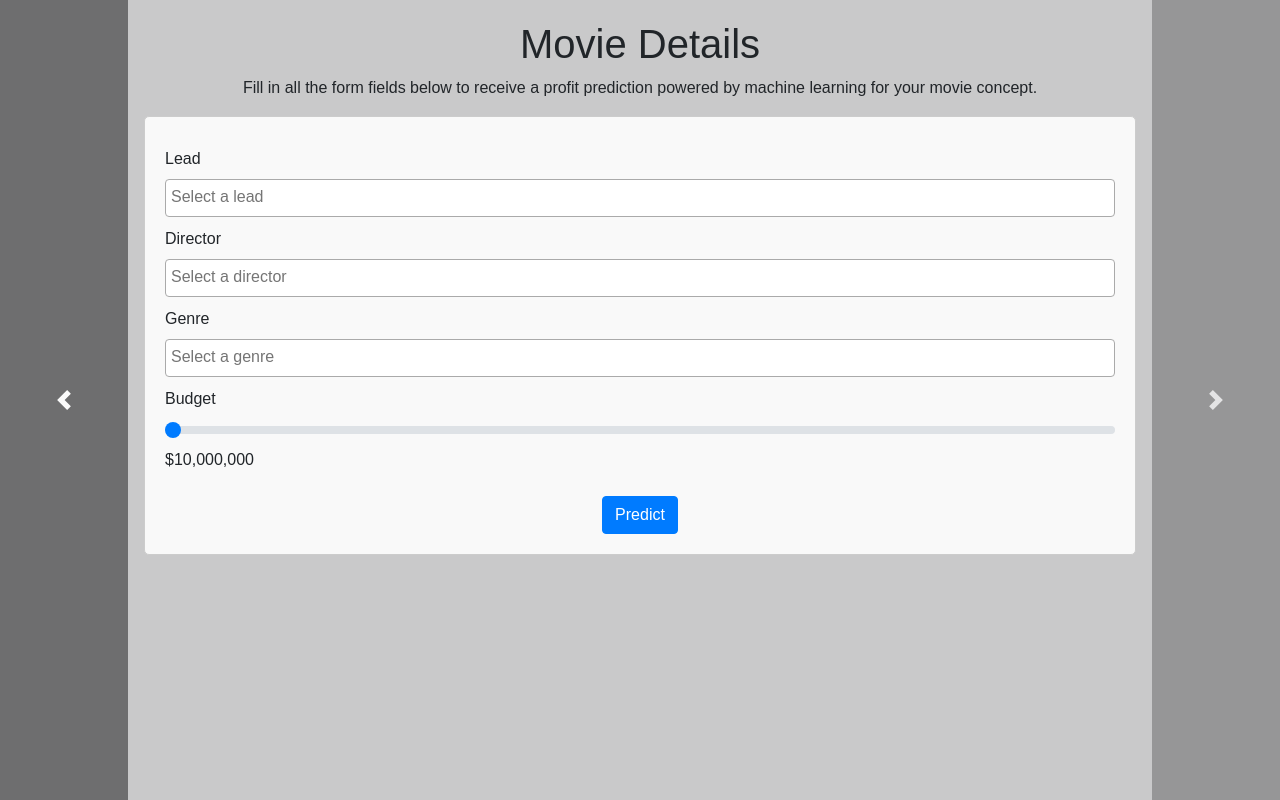
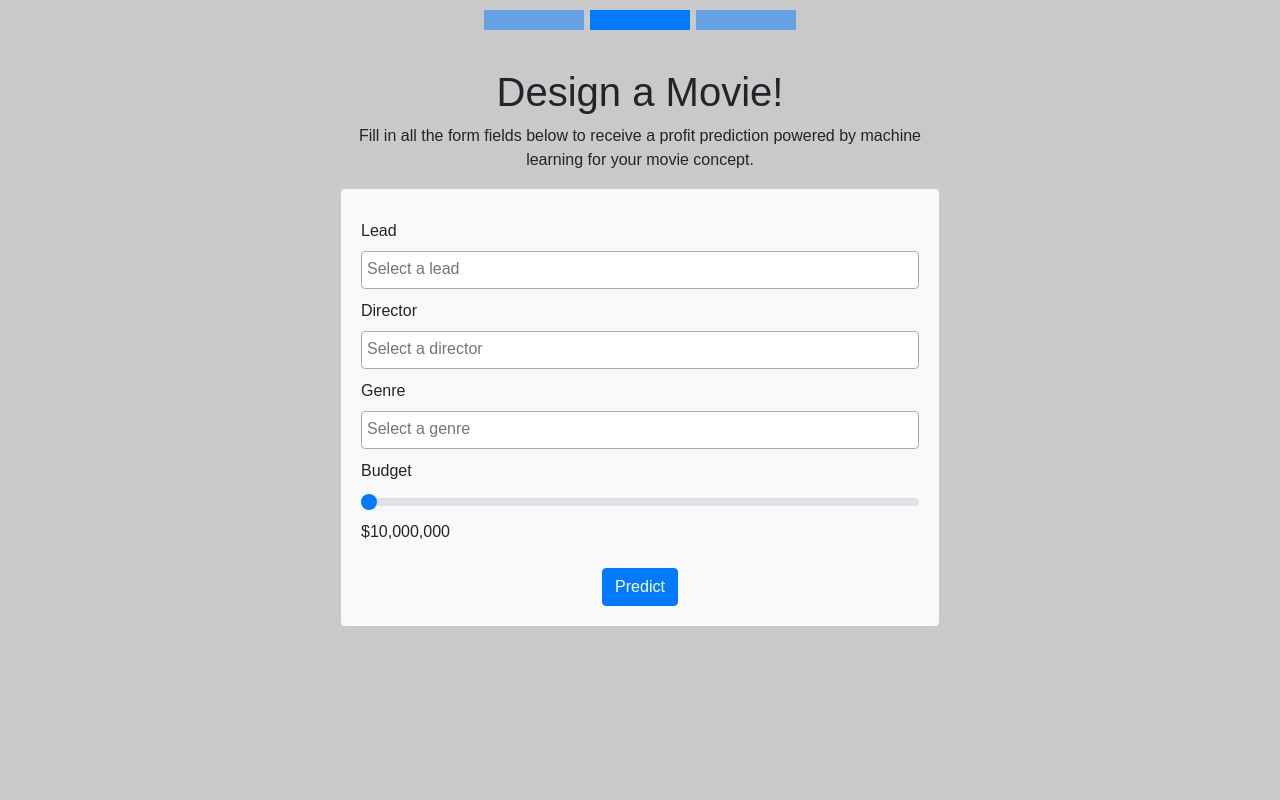
Before and after one commit to StevenB96/aws-etl-project, a Flask app: page / in a window 1280 px wide. Run offline with Flask 3, Linux system fonts and the light colour scheme; parts of the project's set-up code (start-up, migrations or seed data) failed here and were passed over.

Commit message:
Made some simplifications

```diff
--- a/templates/main.html
+++ b/templates/main.html
@@ -25,60 +25,15 @@
             background-color: #C9C9CA;
         }
 
-        #mainCarousel {
-            height: 100vh;
+        .carousel-indicators {
+            top: 0;
+            height: 20px;
         }
 
-        .carousel-inner {
-            height: 100vh;
-        }
-
-        .carousel-item {
-            height: 100vh;
-        }
-
-        .carousel-control-prev {
-            position: absolute;
-            top: 0;
-            bottom: 0;
-            width: 10%;
-            padding-top: 10px;
-            padding-bottom: 10px;
-            background: transparent;
-            z-index: 1;
-        }
-
-        .carousel-control-prev::before {
-            content: '';
-            position: absolute;
-            top: 0;
-            left: 0;
-            right: 0;
-            bottom: 0;
-            background: rgba(0, 0, 0, 0.5);
-            z-index: -1;
-        }
-
-        .carousel-control-next {
-            position: absolute;
-            top: 0;
-            bottom: 0;
-            width: 10%;
-            padding-top: 10px;
-            padding-bottom: 10px;
-            background: transparent;
-            z-index: 1;
-        }
-
-        .carousel-control-next::before {
-            content: '';
-            position: absolute;
-            top: 0;
-            left: 0;
-            right: 0;
-            bottom: 0;
-            background: rgba(0, 0, 0, 0.5);
-            z-index: -1;
+        .carousel-indicators li {
+            height: 20px;
+            width: 100px;
+            background-color: #007bff;
         }
     </style>
 </head>
@@ -90,44 +45,42 @@
         data-ride="carousel"
         data-interval="false"
     >
+        <ol class="carousel-indicators">
+            <li
+                data-target="#mainCarousel"
+                data-slide-to="0"
+            ></li>
+            <li
+                data-target="#mainCarousel"
+                data-slide-to="1"
+                class="active"
+            ></li>
+            <li
+                data-target="#mainCarousel"
+                data-slide-to="2"
+            ></li>
+        </ol>
         <div class="carousel-inner">
             <div class="carousel-item">
+                <div class="carousel-caption d-none d-md-block">
+                </div><br /><br />
                 {% include 'slides/design.html' %}
             </div>
             <div class="carousel-item active">
+                <div class="carousel-caption d-none d-md-block">
+                </div><br /><br />
                 {% include 'slides/app.html' %}
             </div>
             <div class="carousel-item">
+                <div class="carousel-caption d-none d-md-block">
+                </div><br /><br />
                 {% include 'slides/modeling.html' %}
+
             </div>
         </div>
-        <a
-            class="carousel-control-prev"
-            href="#mainCarousel"
-            role="button"
-            data-slide="prev"
-        >
-            <span
-                class="carousel-control-prev-icon"
-                aria-hidden="true"
-            ></span>
-            <span class="sr-only">Previous</span>
-        </a>
-        <a
-            class="carousel-control-next"
-            href="#mainCarousel"
-            role="button"
-            data-slide="next"
-        >
-            <span
-                class="carousel-control-next-icon"
-                aria-hidden="true"
-            ></span>
-            <span class="sr-only">Next</span>
-        </a>
     </div>
     {% if request.args.get('profit') %}
-        {% include 'components/results_modal.html' %}
+    {% include 'components/results_modal.html' %}
     {% endif %}
 </body>
 
--- a/templates/slides/app.html
+++ b/templates/slides/app.html
@@ -3,7 +3,6 @@
             display: flex;
             align-items: flex-start;
             justify-content: center;
-            height: 100vh;
             padding: 20px;
       }
 
@@ -17,8 +16,7 @@
       }
 
       #predictionFormContainer {
-            width: 80%;
-            max-height: 90vh;
+            width: 600px;
       }
 
       #predictionFormContainer>h1,
@@ -60,7 +58,7 @@
             id="predictionFormContainer"
             name="predictionFormContainer"
       >
-            <h1>Movie Details</h1>
+            <h1>Design a Movie!</h1>
             <p>Fill in all the form fields below to receive a profit prediction powered by machine learning for your
                   movie concept.</p>
             <form
@@ -245,7 +243,7 @@
                   form.submit();
             } else {
                   console.log('B')
-                  alert("Please fill in all the required fields");
+                  alert("Please fill in all the required fields.");
             }
       }
 </script>
--- a/templates/slides/design.html
+++ b/templates/slides/design.html
@@ -1,112 +1,41 @@
 <style>
       #designContainer {
             display: flex;
-            flex-direction: column;
-            align-items: center;
+            align-items: flex-start;
             justify-content: center;
+            padding: 20px;
       }
 
-      #appDesign,
-      #awsDesign {
-            height: 90vh;
+      #articleContainer {
+            width: 600px;
       }
 
-      .nav {
-            width: 80%;
-            display: flex;
-            justify-content: space-around;
+      #articleContainer>h1,
+      #articleContainer>p {
+            text-align: center;
       }
 
-      .nav-item {
-            flex: 1;
-            text-align: center;
-            border: none !important;
-            margin: 0px;
-      }
-
-      .nav-link {
-            display: flex;
-            align-items: center;
-            justify-content: center;
-            text-align: center;
-            cursor: pointer;
-            color: #007bff !important;
-            background-color: #fff !important;
-            border: None !important;
-            padding: 10px;
-            height: 10vh !important;
-            font-weight: bold;
-            border-radius: 3vh;
-      }
-
-      .nav-tabs .nav-item {
-            margin-bottom: 0px !important;
-      }
-
-      .nav-tabs {
-            border: None !important;
-      }
-
-      .nav-link.active {
-            color: #fff !important;
-            background-color: #007bff !important;
-            border: 1vh solid black !important;
-      }
-
-      .tab-content {
-            display: none;
-      }
-
-      .tab-content.active {
-            display: flex;
-            align-items: center;
-            justify-content: center;
-            width: 80%;
-      }
-
-      .tab-content img {
-            display: block;
-            height: 90vh !important;
+      img {
             max-width: 100%;
-            object-fit: contain;
-            margin: auto auto !important;
+            height: auto;
       }
 </style>
 
 <div id="designContainer">
-      <ul class="nav nav-tabs">
-            <li class="nav-item">
-                  <a
-                        id="appDesignLink"
-                        class="nav-link active"
-                        href="#"
-                        onclick="showTab('appDesign')"
-                  >Application Design</a>
-            </li>
-            <li class="nav-item">
-                  <a
-                        id="awsDesignLink"
-                        class="nav-link"
-                        href="#"
-                        onclick="showTab('awsDesign')"
-                  >AWS Infrastructure Design</a>
-            </li>
-      </ul>
-
       <div
-            id="appDesign"
-            class="tab-content active"
+            class="formContainer"
+            id="articleContainer"
+            name="articleContainer"
       >
+            <h1>Application Design</h1>
+            <p>This is a dummy description for your application design. You can replace this text with the actual description of your application design.</p>
             <img
                   src="https://upload.wikimedia.org/wikipedia/commons/b/bb/Flussregenpfeifer_im_flachen_Wasser_01.jpg"
                   alt="Featured Picture"
             >
-      </div>
-
-      <div
-            id="awsDesign"
-            class="tab-content"
-      >
+            <br /><br />
+            <h1>Infrastructure Design</h1>
+            <p>This is a dummy description for your infrastructure design. You can replace this text with the actual description of your infrastructure design.</p>
             <img
                   src="https://upload.wikimedia.org/wikipedia/commons/4/41/Thomas_Eakins%2C_American_-_Portrait_of_Dr._Samuel_D._Gross_%28The_Gross_Clinic%29_-_Google_Art_Project.jpg"
                   alt="Featured Picture"
@@ -115,25 +44,5 @@
 </div>
 
 <script>
-      function showTab(tabId) {
-            // Hide all tab contents
-            $('.tab-content').removeClass('active');
 
-            // Show the selected tab content
-            $('#' + tabId).addClass('active');
-      }
-
-      function showTab(tabId) {
-            // Remove active class from all nav links
-            $('.nav-link').removeClass('active');
-
-            // Add active class to the clicked nav link
-            $('#' + tabId + 'Link').addClass('active');
-
-            // Hide all tab contents
-            $('.tab-content').removeClass('active');
-
-            // Show the selected tab content
-            $('#' + tabId).addClass('active');
-      }
 </script>
--- a/templates/slides/modeling.html
+++ b/templates/slides/modeling.html
@@ -3,7 +3,6 @@
             display: flex;
             align-items: flex-start;
             justify-content: center;
-            height: 100%;
             padding: 20px;
       }
 
@@ -17,8 +16,7 @@
       }
 
       #modelFormContainer {
-            width: 80%;
-            max-height: 90vh;
+            width: 600px;
       }
 
       #modelFormContainer>h1,
```
